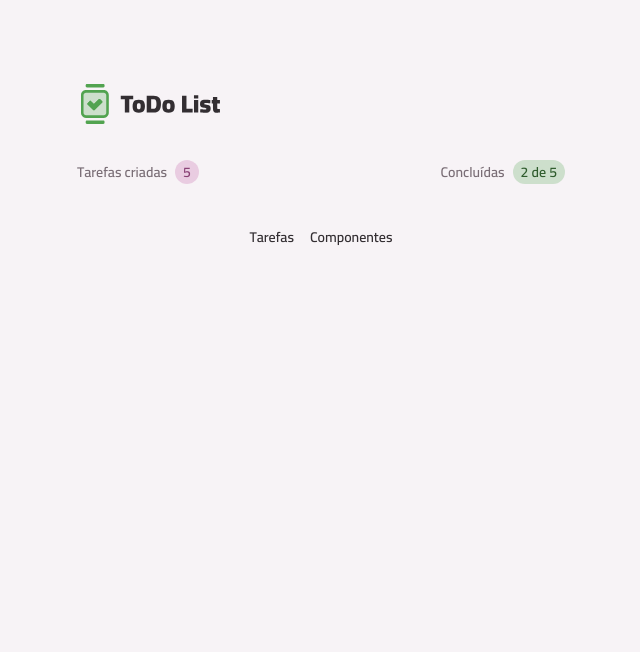
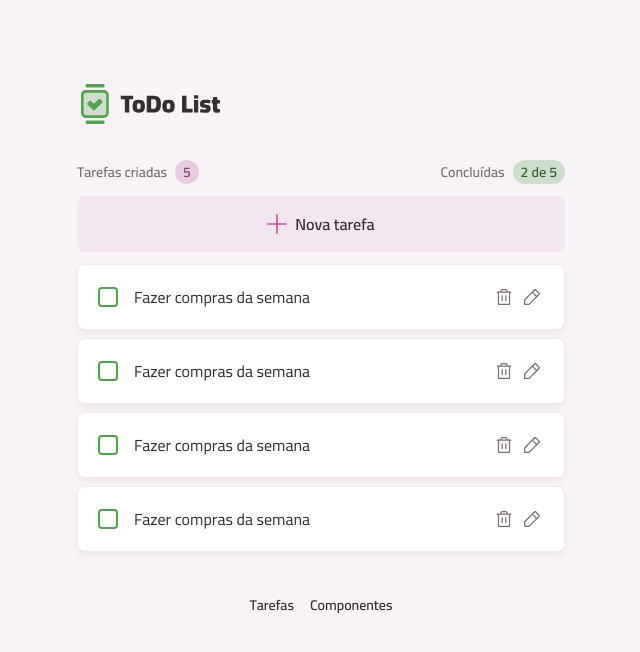
Before and after one commit to joaopedrovidal/todo, a React (Vite) app: page / in a window 1280 px wide. Shown: the top 652 px of the page, without its empty margins (319-959 px from the left). Built offline with nearby package versions, Linux system fonts and the light colour scheme.

Commit message:
Criando componente de tarefa e componente de lista

```diff
--- /dev/null
+++ b/src/core-components/TaskItem.tsx
@@ -0,0 +1,45 @@
+import ButtonIcon from "../components/ButtonIcon";
+import Card from "../components/Card";
+import InputCheckbox from "../components/InputCheckbox";
+import Text from "../components/Text";
+import Lixeira from '../assets/icons/lixeira.svg?react'
+import Lapis from '../assets/icons/lapis.svg?react'
+import Cancel from '../assets/icons/cancel.svg?react'
+import Check from '../assets/icons/confirm.svg?react'
+import React from "react";
+import InputText from "../components/InputText";
+
+export default function TaskItem() {
+    const [isEditing, setIsEditing] = React.useState<boolean>(false)
+
+    function handleEditTask(){
+        setIsEditing(true)
+    }
+
+    function handleCancelEditTask(){
+        setIsEditing(false)
+    }
+
+    return (
+        <Card size={"md"} className="flex items-center gap-4">
+            {!isEditing ?
+                <>
+                    <InputCheckbox />
+                    <Text className="flex-1">Fazer compras da semana</Text>
+                    <div className="flex gap-1">
+                        <ButtonIcon icon={Lixeira} variant={"tertiary"} />
+                        <ButtonIcon icon={Lapis} variant={"tertiary"} onClick={handleEditTask}/>
+                    </div>
+                </>
+                : (
+                    <>
+                        <InputText className="flex-1"/>
+                        <div className="flex gap-1">
+                            <ButtonIcon icon={Cancel} variant={"secondary"} onClick={handleCancelEditTask}/>
+                            <ButtonIcon icon={Check} variant={"primary"} />
+                        </div>
+                    </>
+                )}
+        </Card>
+    )
+}
--- /dev/null
+++ b/src/core-components/TasksList.tsx
@@ -0,0 +1,20 @@
+import Button from "../components/Button";
+import Add from '../assets/icons/add.svg?react'
+import TaskItem from "./TaskItem";
+
+export default function TasksList() {
+    return (
+        <>
+            <section>
+                <Button icon={Add} className="w-full">Nova tarefa</Button>
+            </section>
+
+            <section className="space-y-2">
+                <TaskItem />
+                <TaskItem />
+                <TaskItem />
+                <TaskItem />
+            </section>
+        </>
+    )
+}
--- a/src/pages/pageHome.tsx
+++ b/src/pages/pageHome.tsx
@@ -1,4 +1,6 @@
 import Container from "../components/Container"
+import TaskItem from "../core-components/TaskItem"
+import TasksList from "../core-components/TasksList"
 import TasksSumary from "../core-components/TasksSumary"
 
 export default function PageHome(){
@@ -7,6 +9,8 @@ export default function PageHome(){
             <header className="flex items-center justify-between">
                 <TasksSumary />
             </header>
+
+            <TasksList />
         </Container>
     )
 }
```
Also changed, not shown: src/assets/images/Logo.svg.
